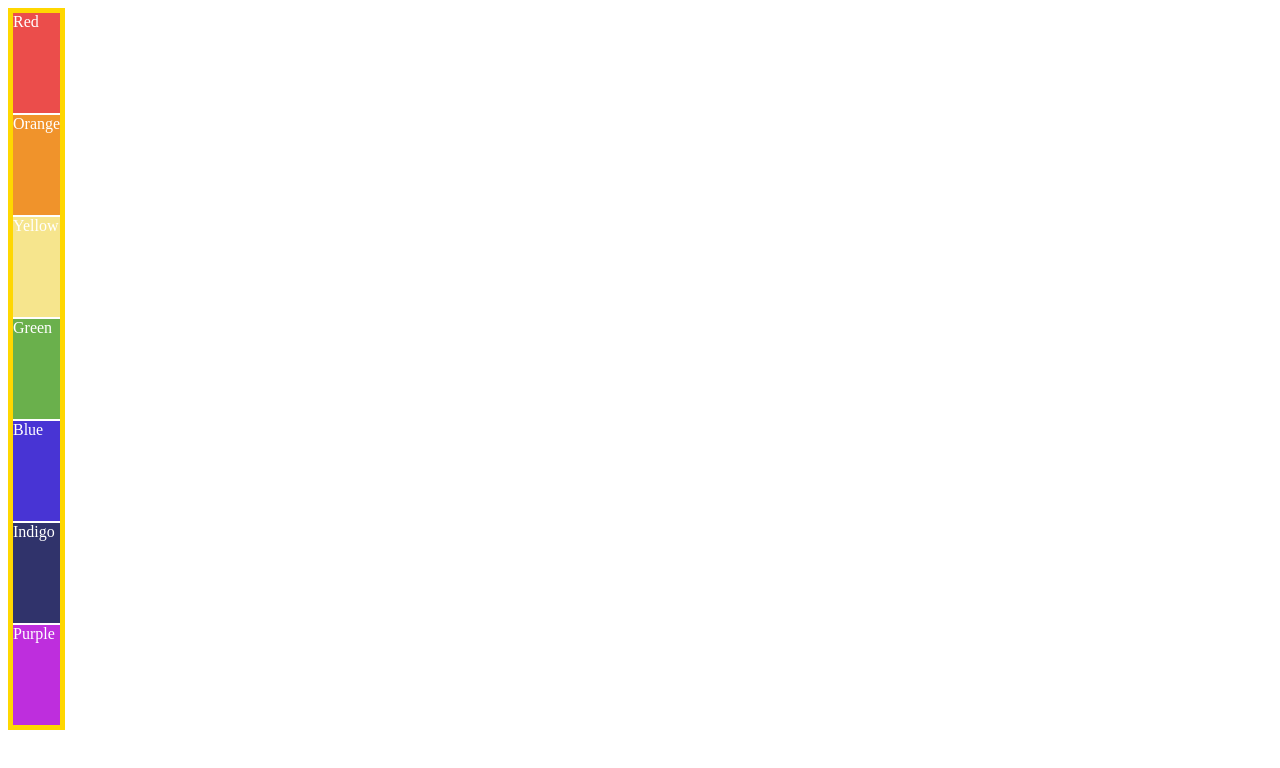
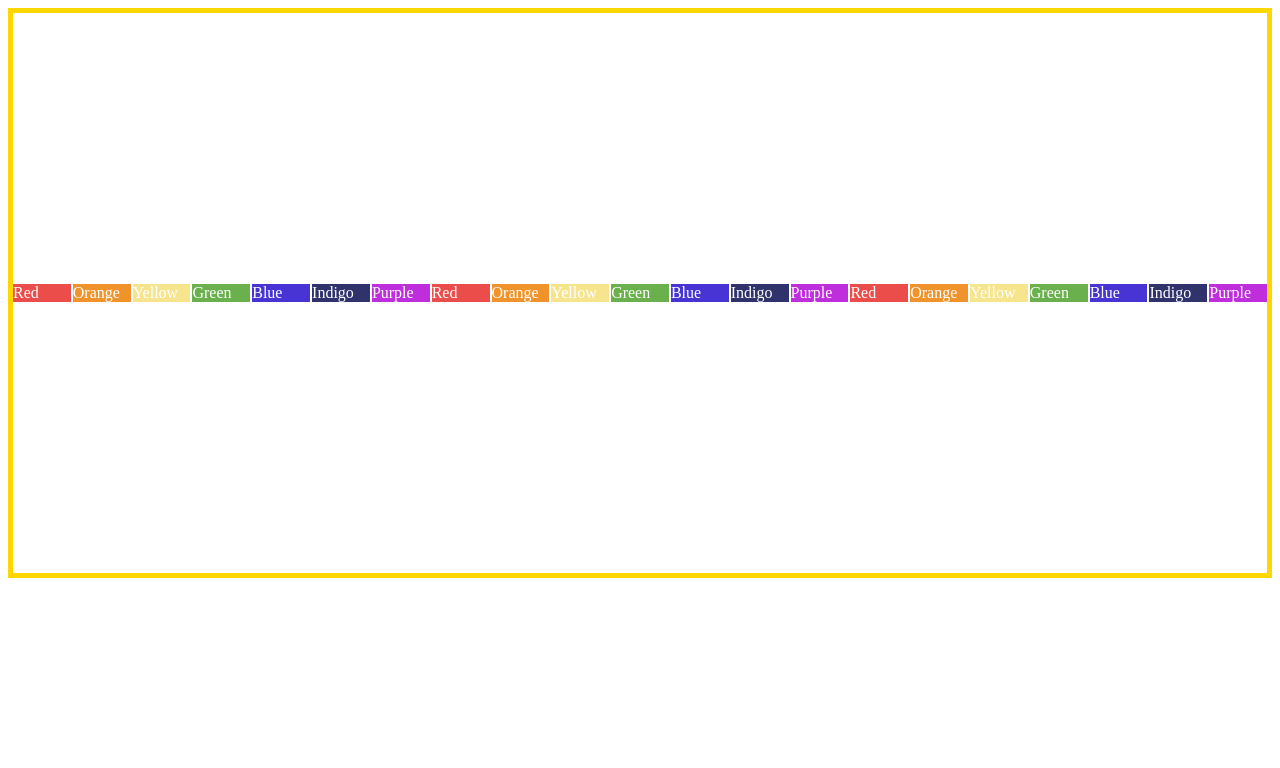
Before and after one commit to subasree55/flex, a plain HTML site: page index.html in a window 1280 px wide. Drawn offline with Linux system fonts and the light colour scheme.

Commit message:
Update index.html

```diff
--- a/index.html
+++ b/index.html
@@ -13,10 +13,15 @@
     .container {
       color: white;
       border: 5px solid gold;
-      display: inline-flex;/* dis:inline-flex with flex-dir: row, dis:flex with flex-dir:column
+      display: flex;/* dis:inline-flex with flex-dir: row, dis:flex with flex-dir:column
       display: inline-flex with flex-dir: column, display: flex with flex-dir: column*/
 
-      flex-direction: column;
+      flex-direction: row;
+      flex-wrap: nowrap;
+      justify-content: space-around;/*justify-content is for nowrap*/
+      align-items: center;/*align-items and align-content is for wrap*/
+      align-content: space-evenly;
+      height: 70vh;
       gap: 2px;
     }
     .container>*{
@@ -49,6 +54,22 @@ children of the .container class.
     <div class="blue">Blue</div>
     <div class="indigo">Indigo</div>
     <div class="purple">Purple</div>
+    <div class="red">Red</div>
+    <div class="orange">Orange</div>
+    <div class="yellow">Yellow</div>
+    <div class="green">Green</div>
+    <div class="blue">Blue</div>
+    <div class="indigo">Indigo</div>
+    <div class="purple">Purple</div>
+    <div class="red">Red</div>
+    <div class="orange">Orange</div>
+    <div class="yellow">Yellow</div>
+    <div class="green">Green</div>
+    <div class="blue">Blue</div>
+    <div class="indigo">Indigo</div>
+    <div class="purple">Purple</div>
+
+
   </div>
 
 </body>
```
